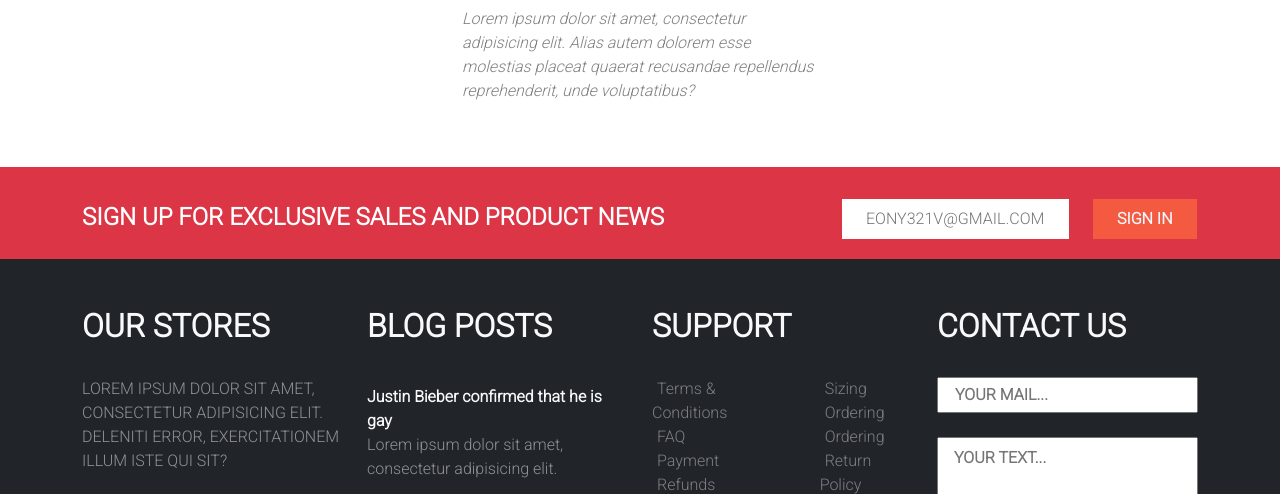
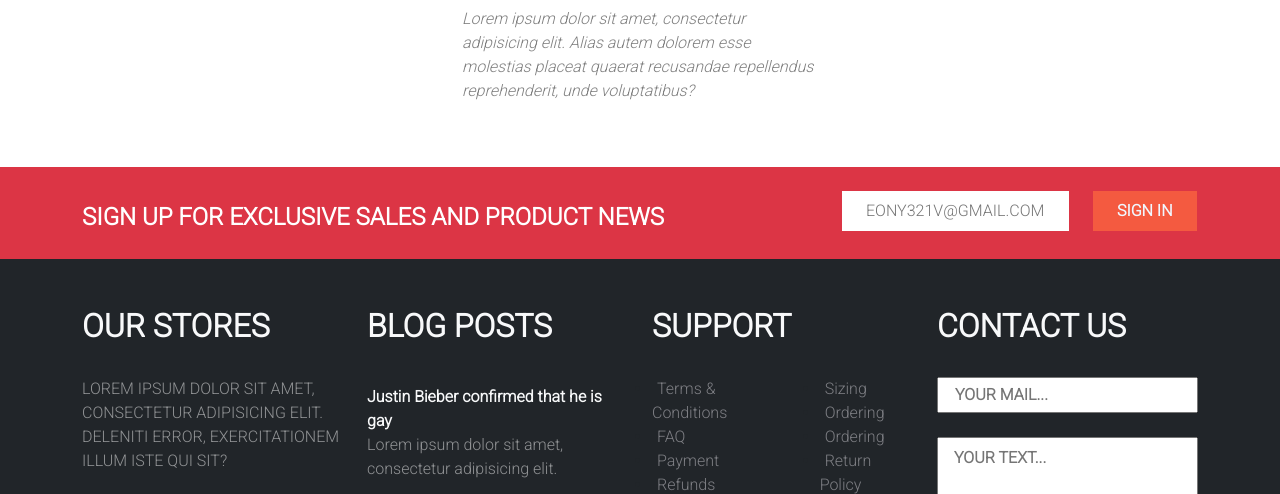
Before and after one commit to HoangVu999/week_1, a plain HTML site: page index.html in a window 1280 px wide. Shown: the part 2395-2889 px from the top of the page. Drawn offline with nearby package versions, Linux system fonts and the light colour scheme; grey boxes are pictures that could not be loaded.

Commit message:
fix form sign__in

```diff
--- a/index.html
+++ b/index.html
@@ -657,11 +657,11 @@
             </section>
             <section class="sign__in bg-danger py-2">
                 <div class="container">
-                    <div class="row pt-4">
-                        <div class="col-md-8 ">
+                    <div class="row">
+                        <div class="col-md-8 pt-4">
                             <p class="text-uppercase fw-bold text-white fs-4"> <span class="fw-bolder">Sign up</span> for exclusive sales and product news</p>
                         </div>
-                        <div class="col-md-4 ">
+                        <div class="col-md-4 pt-3">
                             <form action="">
                                 <input class="text-uppercase py-2 px-4" type="text" placeholder="eony321v@gmail.com">
                                 <button type="button" class="fw-bold py-2 px-4">SIGN IN</button>
```
